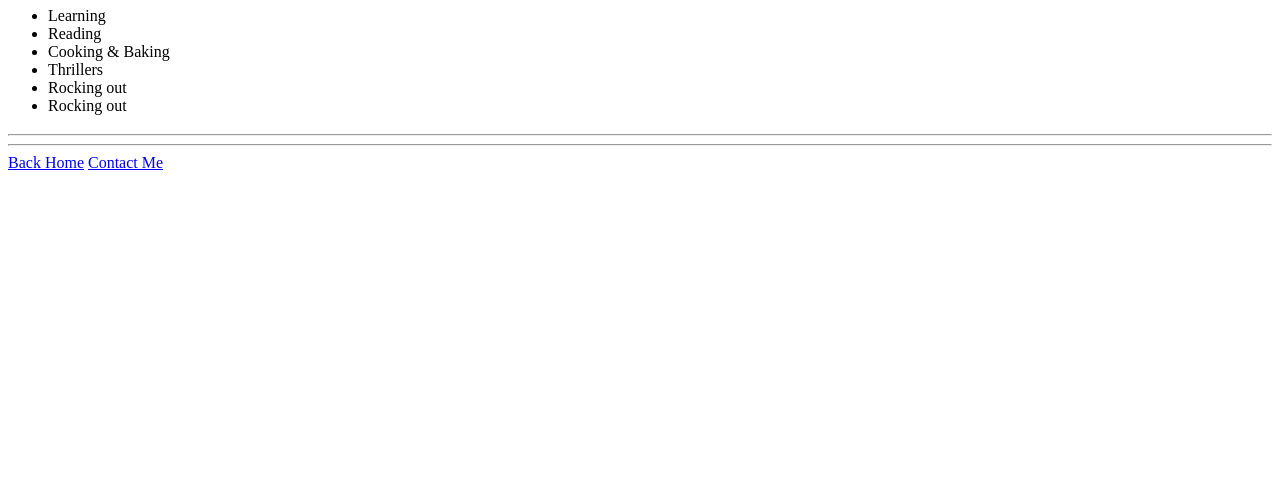
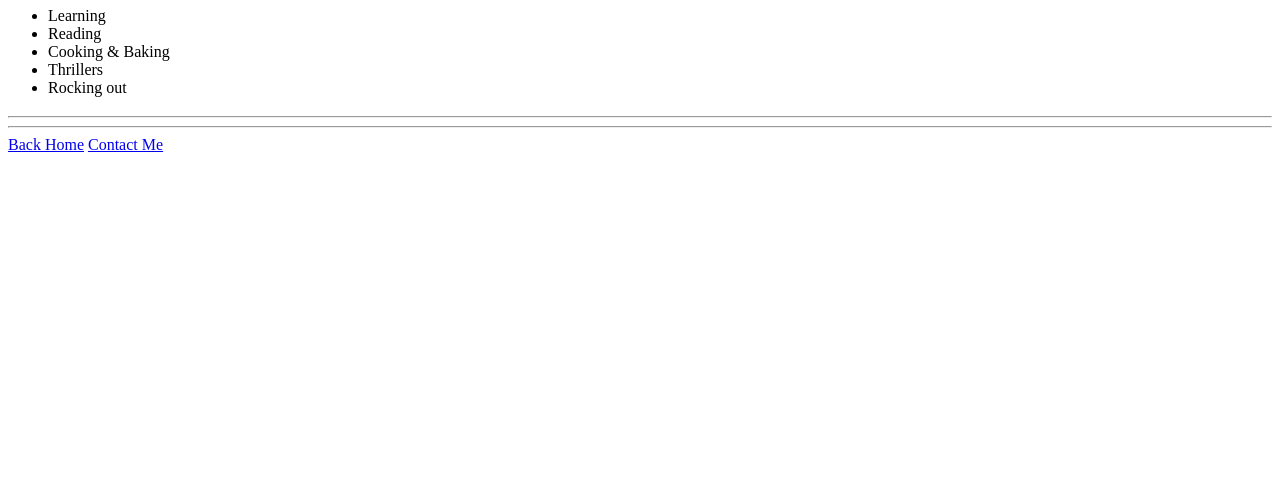
Before and after one commit to Geenius71/cv, a plain HTML site: page hobbies.html in a window 1280 px wide. Shown: the part 301-800 px from the top of the page. Drawn offline with Linux system fonts and the light colour scheme.

Commit message:
repetition removed

```diff
--- a/hobbies.html
+++ b/hobbies.html
@@ -22,7 +22,6 @@
       <li>Cooking &amp; Baking</li>
       <li>Thrillers</li>
       <li>Rocking out</li>
-      <li>Rocking out</li>
     </ul>
     <h3></h3>
     <hr>
```
